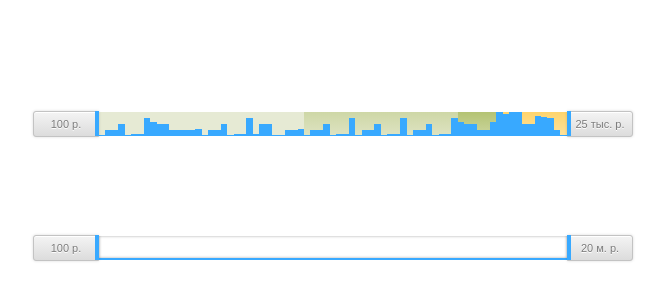
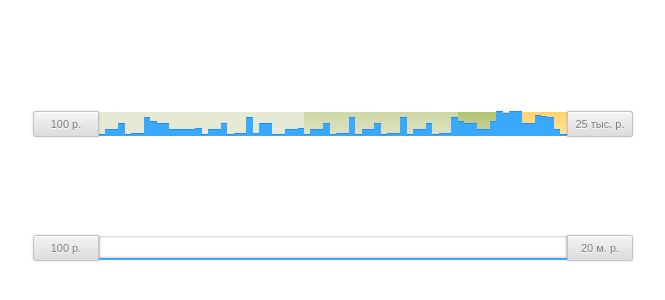
Before and after one commit to fliptheweb/range-control, a website: page public/index.html in a window 1280 px wide. Shown: the part 88-388 px from the top of the page, 307-972 px from the left. Drawn offline with Linux system fonts and the light colour scheme.

Commit message:
Remove blue lines on controll, trigger mouseup on control, when mouseup in document

```diff
--- a/public/js/main.js
+++ b/public/js/main.js
@@ -65,10 +65,9 @@
         _this.rightControl.removeClass("is-dragged");
         return $(document).off("mousemove");
       });
-      return this.el.on("mouseleave", function() {
-        _this.leftControl.removeClass("is-dragged");
-        _this.rightControl.removeClass("is-dragged");
-        return $(document).off("mousemove");
+      return $(document).on("mouseup", function() {
+        _this.leftControl.trigger("mouseup");
+        return _this.rightControl.trigger("mouseup");
       });
     };
 
--- a/src/sass/_range-control.scss
+++ b/src/sass/_range-control.scss
@@ -42,29 +42,29 @@ $b: "range-control";
 	@include border-radius(3px 0 0 3px);
 	left: 0;
 
-	@include after {
-		width: 4px;
-		position: absolute;
-		top: -1px;
-		bottom: 0;
-		right: -1px;
-		background: #38a9ff;
-	}
+	//@include after {
+	//	width: 4px;
+	//	position: absolute;
+	//	top: -1px;
+	//	bottom: 0;
+	//	right: -1px;
+	//	background: #38a9ff;
+	//}
 }
 
 .#{$b}__right {
 	@include border-radius(0 3px 3px 0);
 	right: 0;
 
-	@include after {
-		width: 4px;
-		position: absolute;
-		top: -1px;
-		bottom: 0;
-		left: -1px;
-		right: auto;
-		background: #38a9ff;
-	}
+	//@include after {
+	//	width: 4px;
+	//	position: absolute;
+	//	top: -1px;
+	//	bottom: 0;
+	//	left: -1px;
+	//	right: auto;
+	//	background: #38a9ff;
+	//}
 }
 
 .#{$b}__range {
@@ -86,6 +86,7 @@ $b: "range-control";
 				right: 0;
 				bottom: 0;
 				background: #38a9ff;
+				border-top: 1px solid #288bf0;
 			}
 
 			&:hover {
```
Also changed, not shown: src/coffee/rangeControl.coffee (+3 -4 lines), public/css/main.css, 1 other file.
